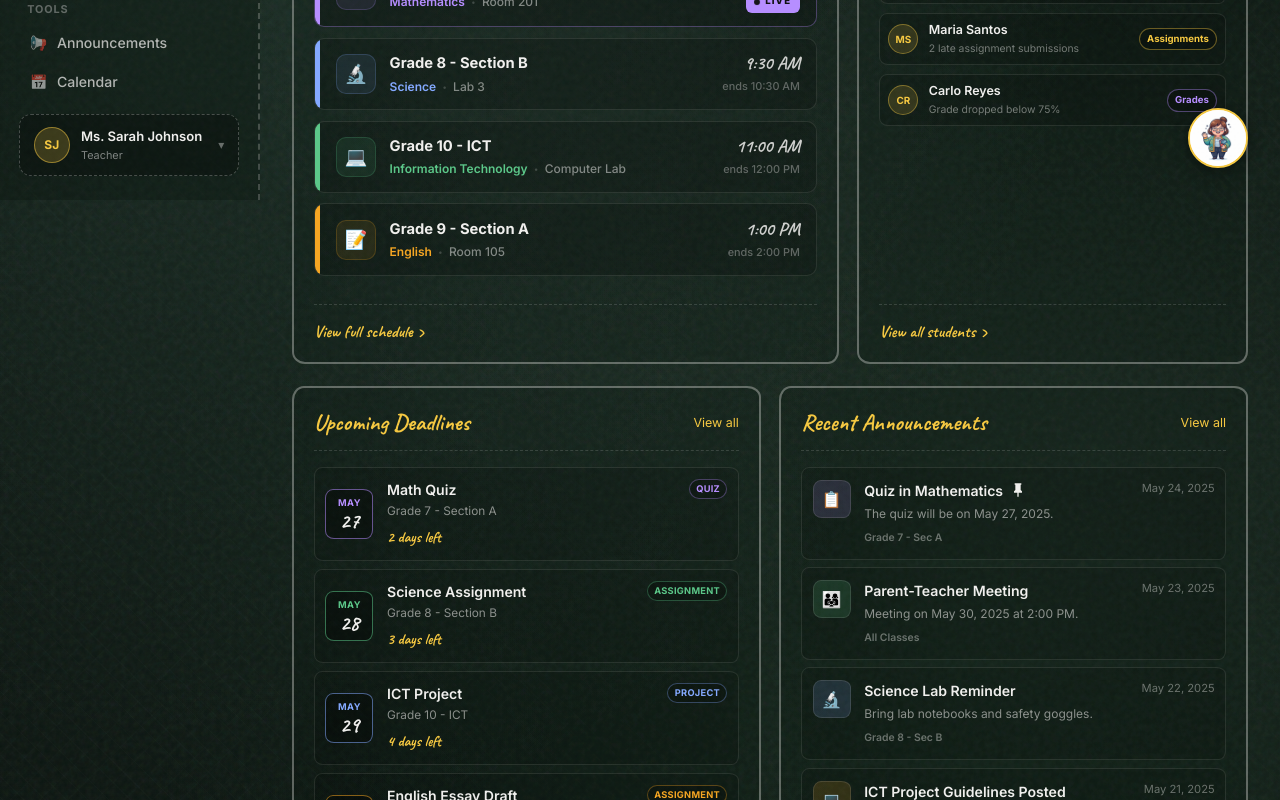
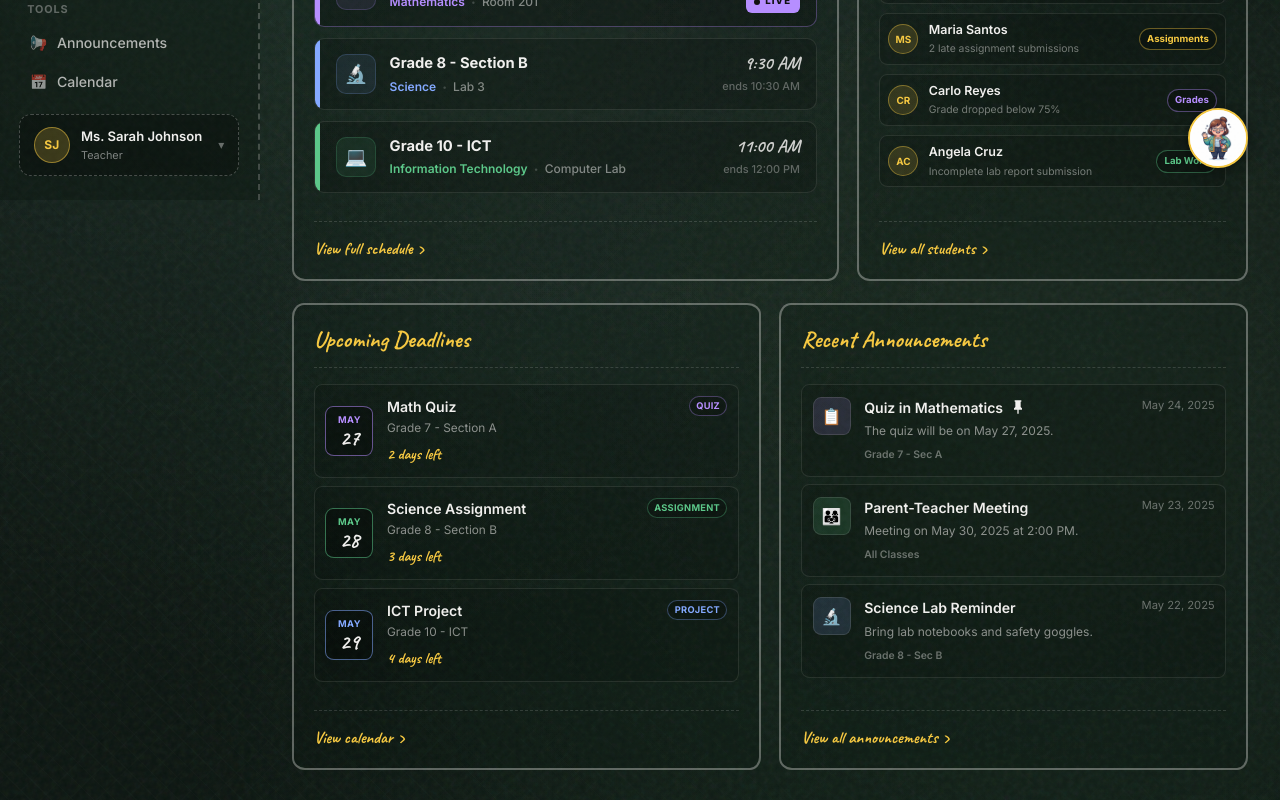
Before and after one commit to janreyHablaMina/School-Management-Sass, a Next.js app in the folder web/: page /teacher in a window 1280 px wide. Shown: the part 600-1400 px from the top of the page. Built offline with nearby package versions, Linux system fonts and the light colour scheme; a web font is replaced by a local one.

Commit message:
Refine teacher dashboard - Sept 1 2026, 7:28pm

```diff
--- a/web/src/components/Teacher/Dashboard/DashboardView.tsx
+++ b/web/src/components/Teacher/Dashboard/DashboardView.tsx
@@ -45,6 +45,7 @@ export function DashboardView({ onNavigate }: DashboardViewProps) {
         <AlertsPanel
           attentionItems={attentionItems}
           onViewAll={goToStudents}
+          onSelectStudent={goToStudents}
         />
       </div>
 
--- a/web/src/components/Teacher/Dashboard/dashboard.module.css
+++ b/web/src/components/Teacher/Dashboard/dashboard.module.css
@@ -626,7 +626,16 @@
   border-radius: 8px 10px 7px 9px / 9px 7px 9px 8px;
   border: 1px solid rgba(240, 239, 237, 0.1);
   background: rgba(0, 0, 0, 0.15);
+  cursor: pointer;
+  transition: border-color 0.15s ease, background 0.15s ease, transform 0.15s ease;
 }
+
+.attentionRow:hover {
+  border-color: rgba(245, 200, 66, 0.35);
+  background: rgba(245, 200, 66, 0.04);
+  transform: translateX(2px);
+}
+
 
 .attentionAvatar {
   width: 30px;
--- a/web/src/components/Teacher/Dashboard/sections/AlertsPanel.tsx
+++ b/web/src/components/Teacher/Dashboard/sections/AlertsPanel.tsx
@@ -7,11 +7,13 @@ import type { AttentionItem } from '@/types/teacherPortal';
 interface AlertsPanelProps {
   attentionItems: AttentionItem[];
   onViewAll?: () => void;
+  onSelectStudent?: (id: number) => void;
 }
 
 export function AlertsPanel({
   attentionItems,
   onViewAll,
+  onSelectStudent,
 }: AlertsPanelProps) {
   return (
     <div className={`${styles.panel} ${styles.alertsPanel}`}>
@@ -29,8 +31,12 @@ export function AlertsPanel({
             <p>All students are on track!</p>
           </div>
         )}
-        {attentionItems.map((item) => (
-          <div key={item.id} className={styles.attentionRow}>
+        {attentionItems.slice(0, 4).map((item) => (
+          <div
+            key={item.id}
+            className={styles.attentionRow}
+            onClick={() => (onSelectStudent ? onSelectStudent(item.id) : onViewAll?.())}
+          >
             <div className={styles.attentionAvatar}>{getInitials(item.name)}</div>
             <div className={styles.attentionContent}>
               <p className={styles.attentionName}>{item.name}</p>
--- a/web/src/components/Teacher/Dashboard/sections/AnnouncementsPanel.tsx
+++ b/web/src/components/Teacher/Dashboard/sections/AnnouncementsPanel.tsx
@@ -19,14 +19,9 @@ export function AnnouncementsPanel({
     <div className={`${styles.panel} ${styles.announcementPanel}`}>
       <PanelHeader
         title="Recent Announcements"
-        right={
-          <button type="button" className={styles.panelLink} onClick={onViewAll}>
-            View all
-          </button>
-        }
       />
       <div className={styles.announcementList}>
-        {announcements.map((ann) => (
+        {announcements.slice(0, 3).map((ann) => (
           <div
             key={ann.id}
             className={styles.announcementRow}
--- a/web/src/components/Teacher/Dashboard/sections/DashboardHeader.tsx
+++ b/web/src/components/Teacher/Dashboard/sections/DashboardHeader.tsx
@@ -16,10 +16,6 @@ export function DashboardHeader({ shortName, onAskAi }: DashboardHeaderProps) {
         <h1>{greeting}, {shortName}! 👋</h1>
         <p>Here&apos;s what&apos;s happening in your classes today.</p>
       </div>
-      <button className={styles.aiAskBtn} onClick={onAskAi} type="button">
-        <span className="material-symbols-rounded" style={{ fontSize: '1.1rem' }}>auto_awesome</span>
-        Ask AI Assistant
-      </button>
     </div>
   );
 }
--- a/web/src/components/Teacher/Dashboard/sections/DeadlinesPanel.tsx
+++ b/web/src/components/Teacher/Dashboard/sections/DeadlinesPanel.tsx
@@ -20,14 +20,9 @@ export function DeadlinesPanel({
     <div className={`${styles.panel} ${styles.deadlinesPanel}`}>
       <PanelHeader
         title="Upcoming Deadlines"
-        right={
-          <button type="button" className={styles.panelLink} onClick={onViewAll}>
-            View all
-          </button>
-        }
       />
       <div className={styles.deadlineList}>
-        {deadlines.map((d) => (
+        {deadlines.slice(0, 3).map((d) => (
           <div
             key={d.id}
             className={styles.deadlineRow}
--- a/web/src/components/Teacher/Dashboard/sections/SchedulePanel.tsx
+++ b/web/src/components/Teacher/Dashboard/sections/SchedulePanel.tsx
@@ -68,6 +68,7 @@ export function SchedulePanel({ schedule, onViewAll }: SchedulePanelProps) {
             const priority: Record<string, number> = { ongoing: 1, upcoming: 2, done: 3 };
             return priority[a.computedStatus] - priority[b.computedStatus];
           })
+          .slice(0, 3)
           .map((row) => {
             const isOngoing = row.computedStatus === 'ongoing';
             const isDone = row.computedStatus === 'done';
--- a/web/src/lib/mock/teacherPortal.mock.ts
+++ b/web/src/lib/mock/teacherPortal.mock.ts
@@ -114,6 +114,13 @@ export const teacherPortalMock: TeacherPortalData = {
       detail: 'Grade dropped below 75%',
       tag: 'Grades',
       tagColor: '#b68eff',
+    },
+    {
+      id: 4,
+      name: 'Angela Cruz',
+      detail: 'Incomplete lab report submission',
+      tag: 'Lab Work',
+      tagColor: '#5cc789',
     },
   ],
   announcements: [
```
